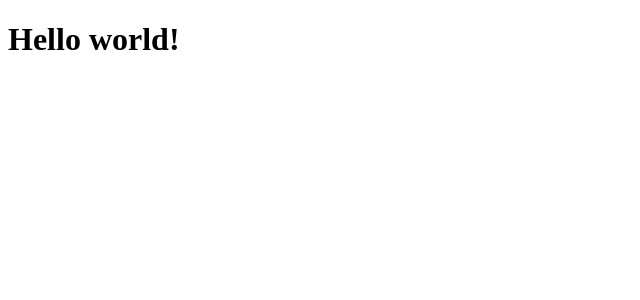
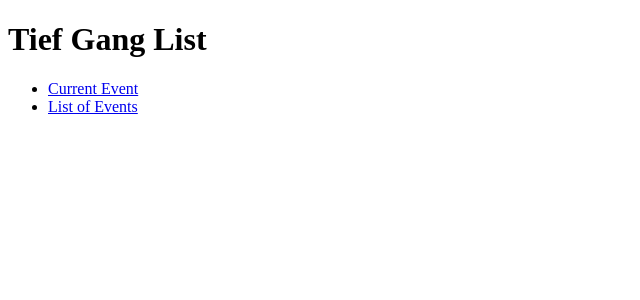
Before and after one commit to dasmerlon/tief-gang-list, a React (Vite) app in the folder frontend/: page / in a window 1280 px wide. Shown: the top 300 px of the page, without its empty margins (0-640 px from the left). Built offline with nearby package versions, Linux system fonts and the light colour scheme.

Commit message:
add: Minimalistic router setup

```diff
--- a/frontend/package.json
+++ b/frontend/package.json
@@ -20,5 +20,9 @@
     "react": "^18.2",
     "react-dom": "^18.2",
     "typescript": "^4.8"
+  },
+  "dependencies": {
+    "@types/react-router-dom": "^5.3.3",
+    "react-router-dom": "^6.4.3"
   }
 }
--- a/frontend/src/app.css
+++ /dev/null
@@ -1,8 +0,0 @@
-body {
-  padding: 50px;
-  font: 14px 'Lucida Grande', Helvetica, Arial, sans-serif;
-}
-
-a {
-  color: #00b7ff;
-}
--- a/frontend/src/app.tsx
+++ /dev/null
@@ -1,5 +0,0 @@
-function App() {
-  return <h1>Hello world!</h1>;
-}
-
-export default App;
--- a/frontend/src/index.tsx
+++ b/frontend/src/index.tsx
@@ -1,5 +1,34 @@
-import { render } from "react-dom";
-import App from "./app";
+import React from "react";
+import ReactDOM from "react-dom/client";
+import { createBrowserRouter, RouterProvider, Route } from "react-router-dom";
+
+import ErrorPage from "./pages/error-page";
+
+import Event from "./routes/event";
+import Events from "./routes/events";
+import Root from "./routes/root";
+
+const router = createBrowserRouter([
+  {
+    path: "/",
+    element: <Root />,
+    errorElement: <ErrorPage />,
+  },
+  {
+    path: "events",
+    element: <Events />,
+  },
+  {
+    path: "events/:eventId",
+    element: <Event />,
+  },
+]);
 
 const rootElement = document.getElementById("root");
-render(<App />, rootElement);
+if (rootElement) {
+  ReactDOM.createRoot(rootElement).render(
+    <React.StrictMode>
+      <RouterProvider router={router} />
+    </React.StrictMode>
+  );
+}
--- /dev/null
+++ b/frontend/src/pages/error-page.tsx
@@ -0,0 +1,26 @@
+import { useRouteError } from "react-router-dom";
+
+// The type bindings for `useRouteError` are `unknown`.
+// We create our own Typescript bindings to please the compiler.
+interface ErrorInterface {
+  statusText: string;
+  message: string;
+}
+
+function ErrorPage() {
+  const error = useRouteError() as ErrorInterface;
+  console.error(error);
+
+  return (
+    <div id="error-page">
+      <h1>Oops!</h1>
+      <p>Sorry, an unexpected error has occurred.</p>
+      <p>Please contact either Merle or Arne :))</p>
+      <p>
+        <i>{error.statusText || error.message}</i>
+      </p>
+    </div>
+  );
+}
+
+export default ErrorPage;
--- /dev/null
+++ b/frontend/src/pages/events.tsx
@@ -0,0 +1,17 @@
+function ErrorPage() {
+  const error = useRouteError() as ErrorInterface;
+  console.error(error);
+
+  return (
+    <div id="error-page">
+      <h1>Oops!</h1>
+      <p>Sorry, an unexpected error has occurred.</p>
+      <p>Please contact either Merle or Arne :))</p>
+      <p>
+        <i>{error.statusText || error.message}</i>
+      </p>
+    </div>
+  );
+}
+
+export default ErrorPage;
--- /dev/null
+++ b/frontend/src/routes/event.tsx
@@ -0,0 +1,5 @@
+function Event() {
+  return <h1>Hello world!</h1>;
+}
+
+export default Event;
--- /dev/null
+++ b/frontend/src/routes/events.tsx
@@ -0,0 +1,5 @@
+function Events() {
+  return <h1>Hello world!</h1>;
+}
+
+export default Events;
--- /dev/null
+++ b/frontend/src/routes/root.tsx
@@ -0,0 +1,22 @@
+function Root() {
+  return (
+    <>
+      <div id="sidebar">
+        <h1>Tief Gang List</h1>
+        <nav>
+          <ul>
+            <li>
+              <a href={`events/current`}>Current Event</a>
+            </li>
+            <li>
+              <a href={`events`}>List of Events</a>
+            </li>
+          </ul>
+        </nav>
+      </div>
+      <div id="page"></div>
+    </>
+  );
+}
+
+export default Root;
```
Also changed, not shown: frontend/src/pages/event.tsx (added), 1 other file (tests, documents, lock files or other folders).
